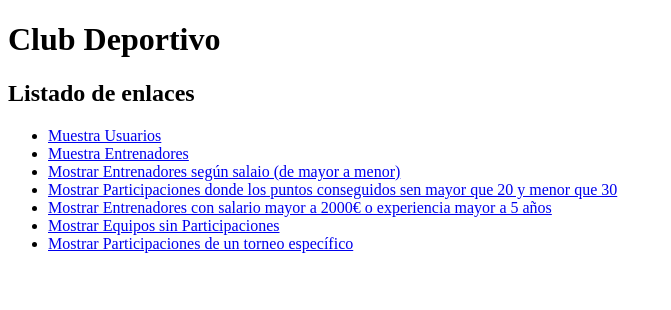
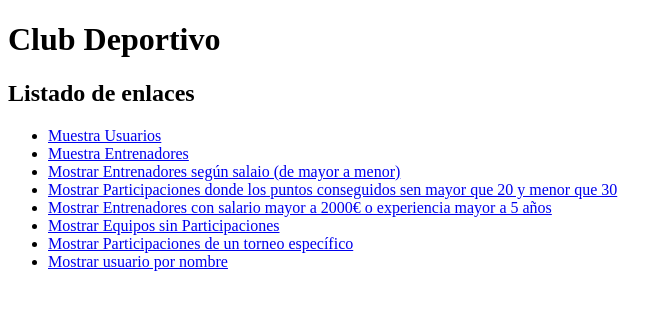
Before and after one commit to jesufercor-max/Club-Deportivo, a Django app: page / in a window 1280 px wide. Shown: the top 310 px of the page, without its empty margins (0-671 px from the left). Run offline with Django 5.2, Linux system fonts and the light colour scheme; parts of the project's set-up code (start-up, migrations or seed data) failed here and were passed over.

Commit message:
Rama URls_8 creada

```diff
--- a/app_club/templates/index.html
+++ b/app_club/templates/index.html
@@ -12,7 +12,7 @@
       <li><a href="{% url 'entrenadores_con_salario' salario=2000 %}">Mostrar Entrenadores con salario mayor a 2000€ o experiencia mayor a 5 años</a></li>
       <li><a href="{% url 'equipos_sin_participaciones' %}">Mostrar Equipos sin Participaciones</a></li>
       <li><a href="{% url 'participaciones_por_torneo' torneo_id=1 %}">Mostrar Participaciones de un torneo específico</a></li>
-
+      <li><a href="{% url 'usuario_por_nombre' nombre='Juan' %}">Mostrar usuario por nombre</a></li>
    </ul>
    </body>
 </html>
--- a/app_club/urls.py
+++ b/app_club/urls.py
@@ -10,5 +10,5 @@ urlpatterns = [
    re_path(r'^entrnadoresExperiencia/(?P<salario>[0-9]+)$', views.entrenadores_con_salario, name='entrenadores_con_salario'),
    path('equipos_sin_participaciones/', views.equipos_sin_participaciones, name='equipos_sin_participaciones'),
    path('participaciones/torneo/<int:torneo_id>/', views.participaciones_por_torneo, name='participaciones_por_torneo'),
-
+   re_path(r'^usuario_por_nombre/(?P<nombre>[a-zA-Z]+)$', views.usuario_por_nombre, name='usuario_por_nombre'),
 ]
--- a/app_club/views.py
+++ b/app_club/views.py
@@ -62,9 +62,16 @@ def equipos_sin_participaciones(request):
 def participaciones_por_torneo(request, torneo_id):
    participaciones = Participacion.objects.select_related('torneo', 'equipo')
    participaciones = Participacion.objects.filter(torneo_id=torneo_id)
-   participaciones = Participacion.objects.raw("SELECT  p.id, p.puntos, p.equipo_id, p.torneo_id"
+   participaciones = (Participacion.objects.raw("SELECT  p.id, p.puntos, p.equipo_id, p.torneo_id"
                                                + "FROM app_club_participacion p "
                                                + "JOIN app_club_equipo e ON p.equipo_id = e.id "
                                                + "JOIN app_club_torneo t ON p.torneo_id = t.id "
-                                               + "WHERE t.id = {torneo_id};")
+                                               + "WHERE t.id = {torneo_id};"))
    return render(request, 'app_club/participaciones_por_torneo.html', {'participaciones_por_torneo': participaciones})
+
+# Vista 8: Buscar usuario por nombre
+def usuario_por_nombre(request, nombre):
+   usuarios = Usuario.objects.filter(nombre__icontains=nombre)
+   usuarios = (Usuario.objects.raw("SELECT * FROM app_club_usuario u "
+                                    + f"WHERE u.nombre LIKE '%{nombre}%';"))
+   return render(request, 'app_club/usuario_por_nombre.html', {'usuario_por_nombre': usuarios })
```
Also changed, not shown: app_club/templates/app_club/usuario_por_nombre.html (added, +15 -0 lines), README.md, app_club/fixtures/datos_fixed.json.
